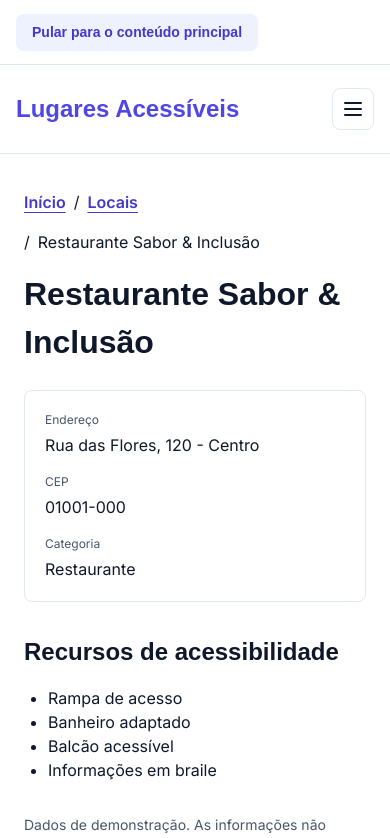
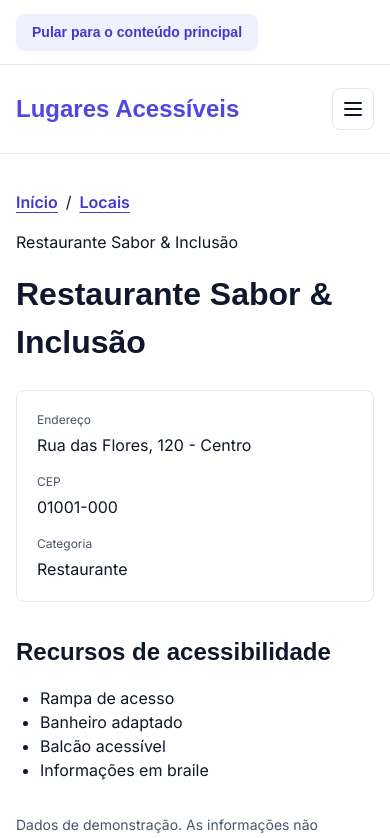
Before and after one commit to 1TDSPH-26/portal-locais-acessiveis, a React (Vite) app: page /locais/1 in a window 390 px wide. Shown: the top 838 px of the page. Built offline with nearby package versions, Linux system fonts and the light colour scheme; a web font is replaced by a local one.

Commit message:
fix: melhora responsividade da pagina de detalhes

```diff
--- a/src/pages/DetalhesLocal/DetalhesLocal.tsx
+++ b/src/pages/DetalhesLocal/DetalhesLocal.tsx
@@ -58,9 +58,9 @@ function BreadcrumbDetalhe({ paginaAtual }: { paginaAtual: string }) {
 
         <li
           aria-current="page"
-          className="flex min-w-0 max-w-full items-baseline gap-2"
+          className="flex min-w-0 max-w-full w-full items-baseline gap-2 sm:w-auto"
         >
-          <span aria-hidden="true" className="shrink-0">
+          <span aria-hidden="true" className="hidden shrink-0 sm:inline">
             /
           </span>
           <span className="min-w-0 wrap-anywhere">
@@ -80,7 +80,7 @@ export default function DetalhesLocal() {
 
   if (estado.status === 'carregando') {
     return (
-      <section aria-label="Detalhes do local" className="mx-auto w-full max-w-3xl p-6">
+      <section aria-label="Detalhes do local" className="mx-auto w-full max-w-3xl px-4 py-6 sm:p-6">
         <BreadcrumbDetalhe paginaAtual="Detalhes do local" />
         <LoadingState message="Carregando detalhes do local..." />
       </section>
@@ -91,7 +91,7 @@ export default function DetalhesLocal() {
     return (
       <section
         aria-labelledby="detalhe-erro"
-        className="mx-auto w-full max-w-3xl p-6"
+        className="mx-auto w-full max-w-3xl px-4 py-6 sm:p-6"
       >
         <BreadcrumbDetalhe paginaAtual="Detalhes do local" />
         <h1
@@ -115,7 +115,7 @@ export default function DetalhesLocal() {
     return (
       <section
         aria-labelledby="detalhe-nao-encontrado"
-        className="mx-auto w-full max-w-3xl p-6"
+        className="mx-auto w-full max-w-3xl px-4 py-6 sm:p-6"
       >
         <BreadcrumbDetalhe paginaAtual="Local não encontrado" />
         <h1
@@ -135,13 +135,13 @@ export default function DetalhesLocal() {
   return (
     <article
       aria-labelledby="detalhe-titulo"
-      className="mx-auto w-full max-w-3xl p-6"
+      className="mx-auto w-full max-w-3xl px-4 py-6 sm:p-6"
     >
       <BreadcrumbDetalhe paginaAtual={local.nome} />
 
       <h1
         id="detalhe-titulo"
-        className="mt-4 font-display text-h1 font-bold text-texto"
+        className="mt-4 font-display text-h1 font-bold text-texto wrap-anywhere"
       >
         {local.nome}
       </h1>
@@ -149,7 +149,7 @@ export default function DetalhesLocal() {
       <dl className="mt-6 grid gap-4 rounded-lg border border-borda-decorativa p-5 sm:grid-cols-2">
         <div className="sm:col-span-2">
           <dt className="font-corpo text-legenda text-secundaria">Endereço</dt>
-          <dd className="mt-1 font-corpo text-corpo-16 text-texto">
+          <dd className="mt-1 font-corpo text-corpo-16 text-texto wrap-anywhere">
             {local.endereco}
           </dd>
         </div>
@@ -174,7 +174,7 @@ export default function DetalhesLocal() {
         >
           Recursos de acessibilidade
         </h2>
-        <ul className="mt-4 list-disc pl-6 font-corpo text-corpo-16 text-texto">
+        <ul className="mt-4 list-disc pl-6 font-corpo text-corpo-16 text-texto wrap-anywhere">
           {local.recursosAcessibilidade.map((recurso) => (
             <li key={recurso}>{nomesRecurso[recurso]}</li>
           ))}
```
